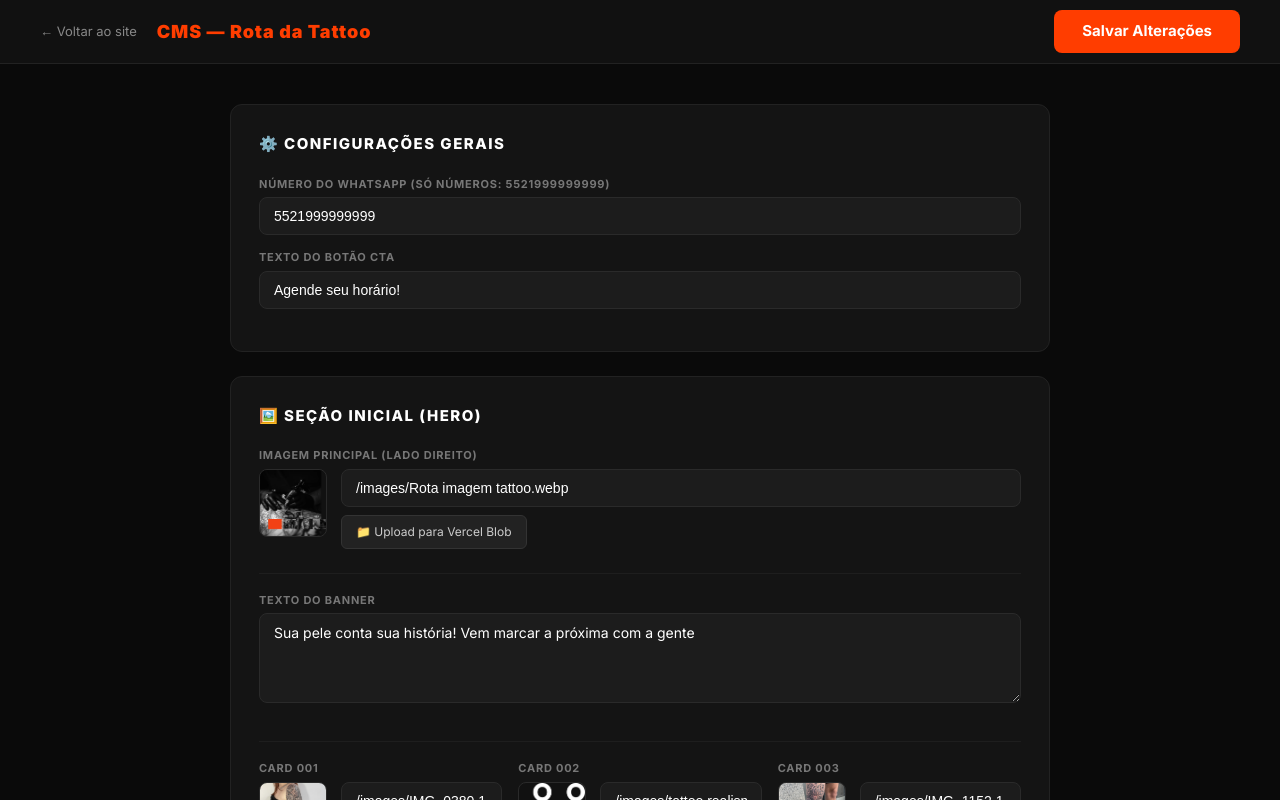
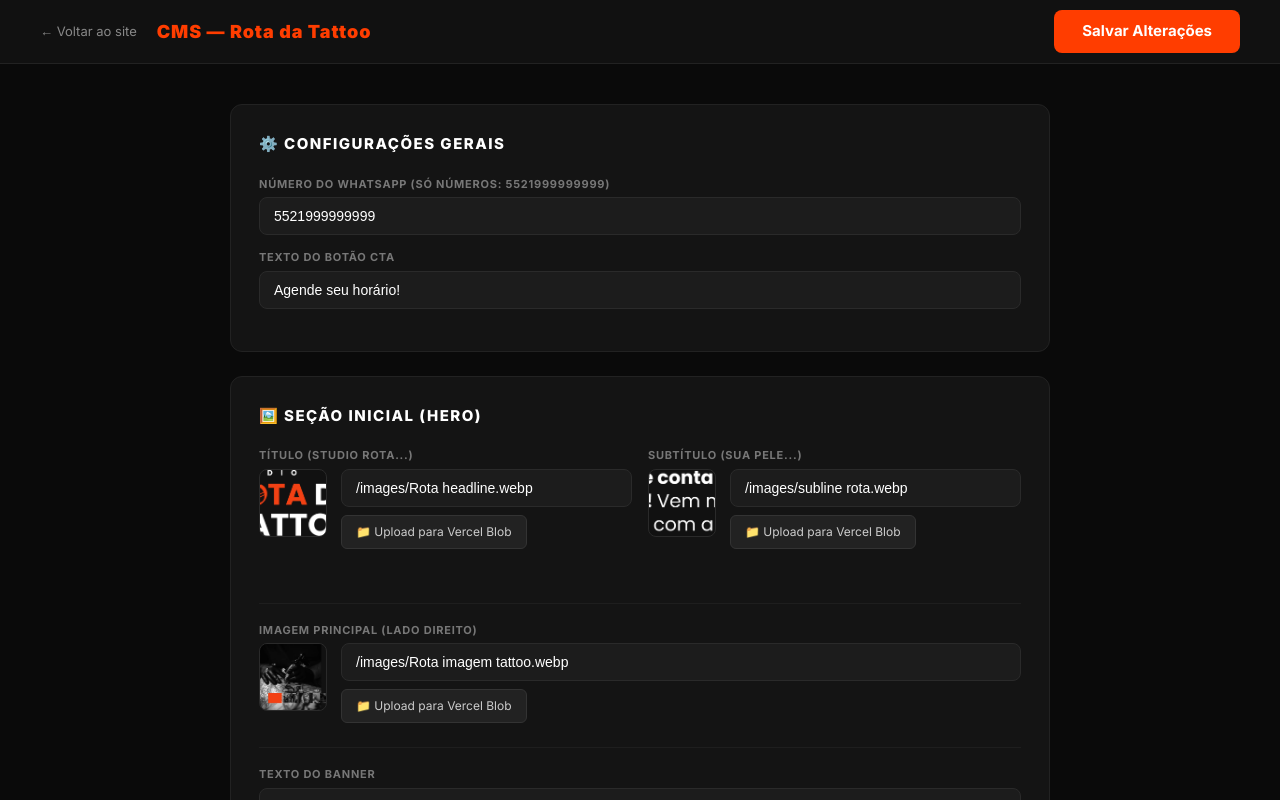
Before and after one commit to pikulitomarkin/rotanovodesign, a React (Vite) app: page /admin in a window 1280 px wide. Shown: the top 800 px of the page. Built offline with nearby package versions, Linux system fonts and the light colour scheme; no server answers.

Commit message:
feat: adicionar edição de imagens de título e subtítulo no CMS (Hero section)

```diff
--- a/src/Admin.jsx
+++ b/src/Admin.jsx
@@ -176,6 +176,11 @@ export default function Admin() {
         {/* Hero */}
         <div style={S.section}>
           <div style={S.title}>🖼️ Seção Inicial (Hero)</div>
+          <div style={{ display: 'grid', gridTemplateColumns: '1fr 1fr', gap: '16px', marginBottom: '16px' }}>
+            <ImageField label="Título (STUDIO ROTA...)" value={form.hero.titleImg || ''} onChange={v => update('hero.titleImg', v)} />
+            <ImageField label="Subtítulo (Sua pele...)" value={form.hero.subImg || ''} onChange={v => update('hero.subImg', v)} />
+          </div>
+          <hr style={S.divider} />
           <ImageField label="Imagem principal (lado direito)" value={form.hero.mainImage} onChange={v => update('hero.mainImage', v)} />
           <hr style={S.divider} />
           <label style={S.label}>Texto do banner</label>
--- a/src/cms.js
+++ b/src/cms.js
@@ -10,6 +10,8 @@ export const DEFAULT_DATA = {
     ctaText: "Agende seu horário!",
   },
   hero: {
+    titleImg: "/images/Rota headline.webp",
+    subImg: "/images/subline rota.webp",
     mainImage: "/images/Rota imagem tattoo.webp",
     card1: "/images/IMG_0380 1.webp",
     card2: "/images/tattoo realismo.webp",
--- a/src/components.jsx
+++ b/src/components.jsx
@@ -147,10 +147,10 @@ export function Hero() {
         <div className="hero-left">
 
           <div className="hero-title" style={{ marginBottom: '24px' }}>
-            <img src="/images/Rota headline.webp" alt="Rota da Tattoo" style={{ maxWidth: '100%', height: 'auto' }} />
+            <img src={h.titleImg || "/images/Rota headline.webp"} alt="Rota da Tattoo" style={{ maxWidth: '100%', height: 'auto' }} />
           </div>
           <div className="hero-sub" style={{ marginBottom: '24px' }}>
-            <img src="/images/subline rota.webp" alt="Tatuagem e Piercing Copacabana" style={{ maxWidth: '80%', height: 'auto' }} />
+            <img src={h.subImg || "/images/subline rota.webp"} alt="Tatuagem e Piercing Copacabana" style={{ maxWidth: '80%', height: 'auto' }} />
           </div>
           {h.bannerText && (
             <p style={{ color: '#fff', fontWeight: 700, fontSize: 'clamp(16px, 1.6vw, 22px)', lineHeight: 1.4, marginBottom: '28px', maxWidth: '420px' }}>{h.bannerText}</p>
```
